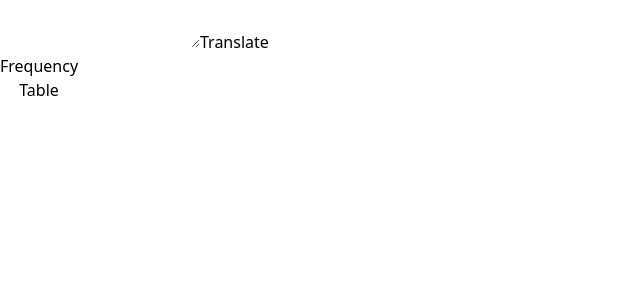
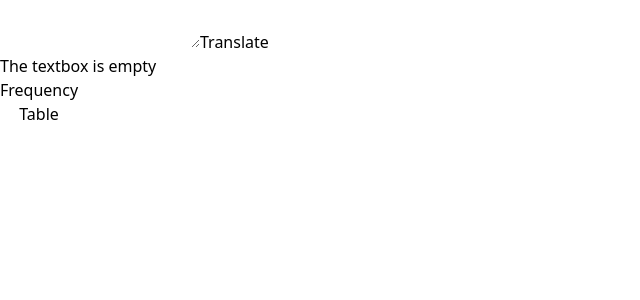
Before and after one commit to SEPOTOM/word-frequency, a React (Vite) app: page / in a window 1280 px wide. Shown: the top 300 px of the page, without its empty margins (0-640 px from the left). Built offline with nearby package versions, Linux system fonts and the light colour scheme.

Commit message:
feat(TextForm): show an error message when the textbox is empty

```diff
--- a/src/components/TextForm/TextForm.tsx
+++ b/src/components/TextForm/TextForm.tsx
@@ -4,6 +4,7 @@ import { TextFormProps } from './types';
 
 const TextForm: FC<TextFormProps> = ({ maxChars, onSubmit }) => {
   const [text, setText] = useState('');
+  const isError = text === '';
 
   const handleChange = (e: ChangeEvent<HTMLTextAreaElement>) => {
     setText(e.target.value.slice(0, maxChars));
@@ -19,6 +20,7 @@ const TextForm: FC<TextFormProps> = ({ maxChars, onSubmit }) => {
       <button type="button" onClick={handleClick}>
         Translate
       </button>
+      {isError && <p role="alert">The textbox is empty</p>}
     </>
   );
 };
```
